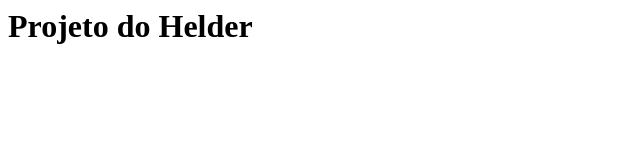
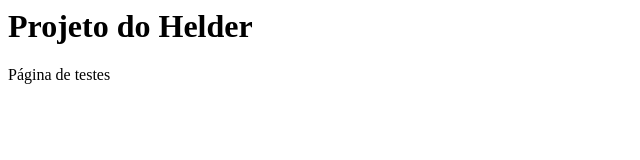
Before and after one commit to heldergirio/alura03, a plain HTML site: page index.html in a window 1280 px wide. Shown: the full height of the page, 0-640 px from the left. Drawn offline with Linux system fonts and the light colour scheme.

Commit message:
Nova descricao

```diff
--- a/index.html
+++ b/index.html
@@ -3,5 +3,7 @@
 	</head>
 	<body>
 		<h1>Projeto do Helder</h1>
+		<p>Página de testes</p>
+
 	</body>
 </html>
```
